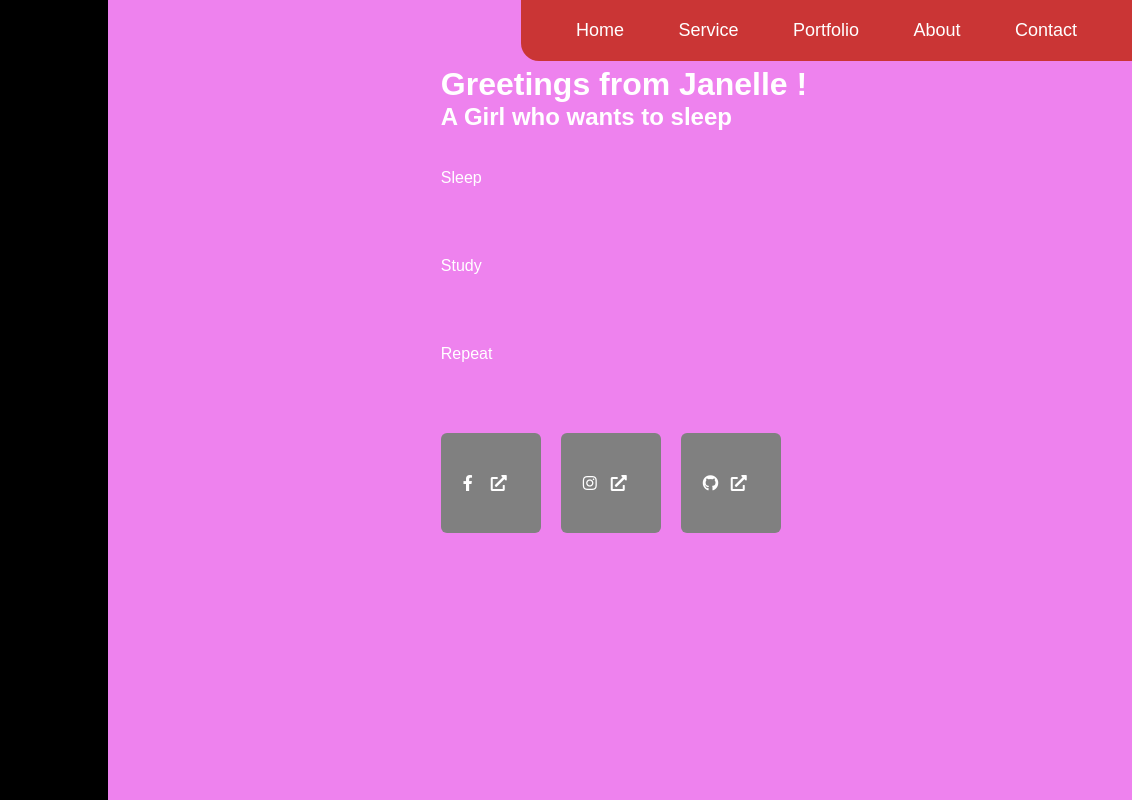
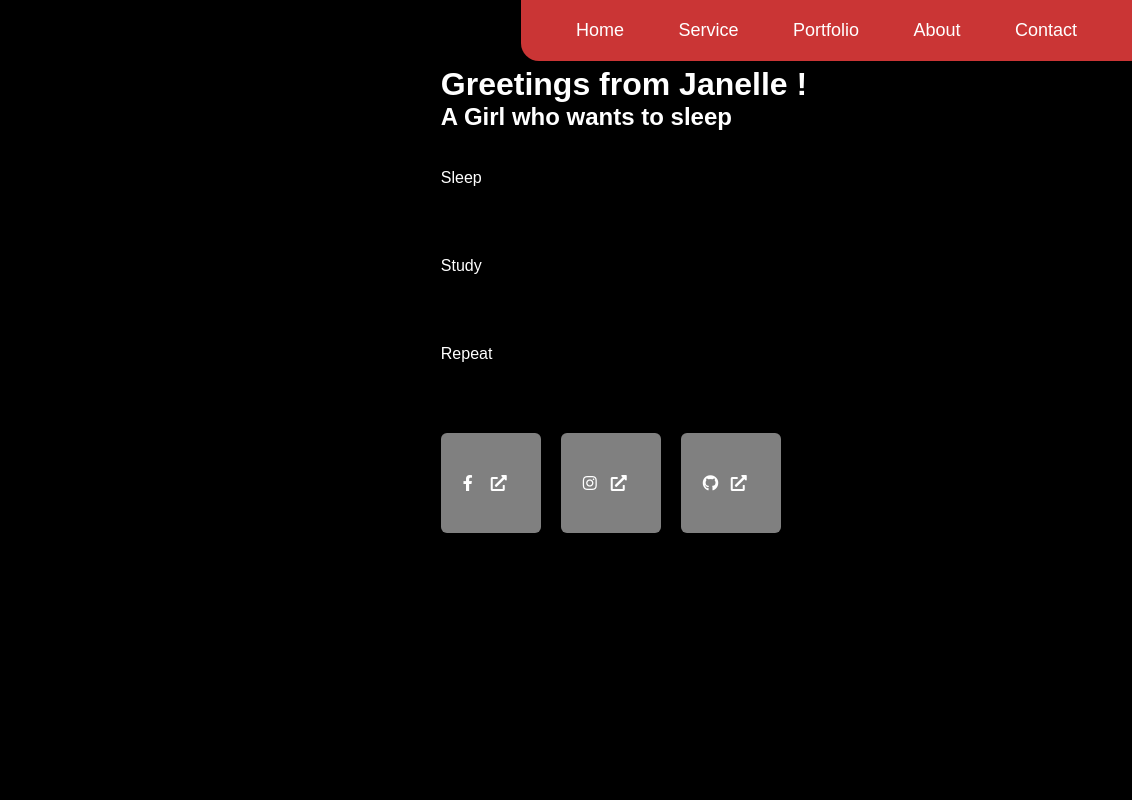
Before and after one commit to redvelvetmilktea/redvelvetmilktea.github.io, a plain HTML site: page index.html in a window 1280 px wide. Shown: the full height of the page, 148-1280 px from the left. Drawn offline with Linux system fonts and the light colour scheme.

Commit message:
Update styleee1.css

```diff
--- a/styleee1.css
+++ b/styleee1.css
@@ -6,7 +6,7 @@
 .header{
     min-height: 100vh;
     width: 100%;
-    background: violet;
+    background: black;
     color: white;
     position: relative;
 }
```
